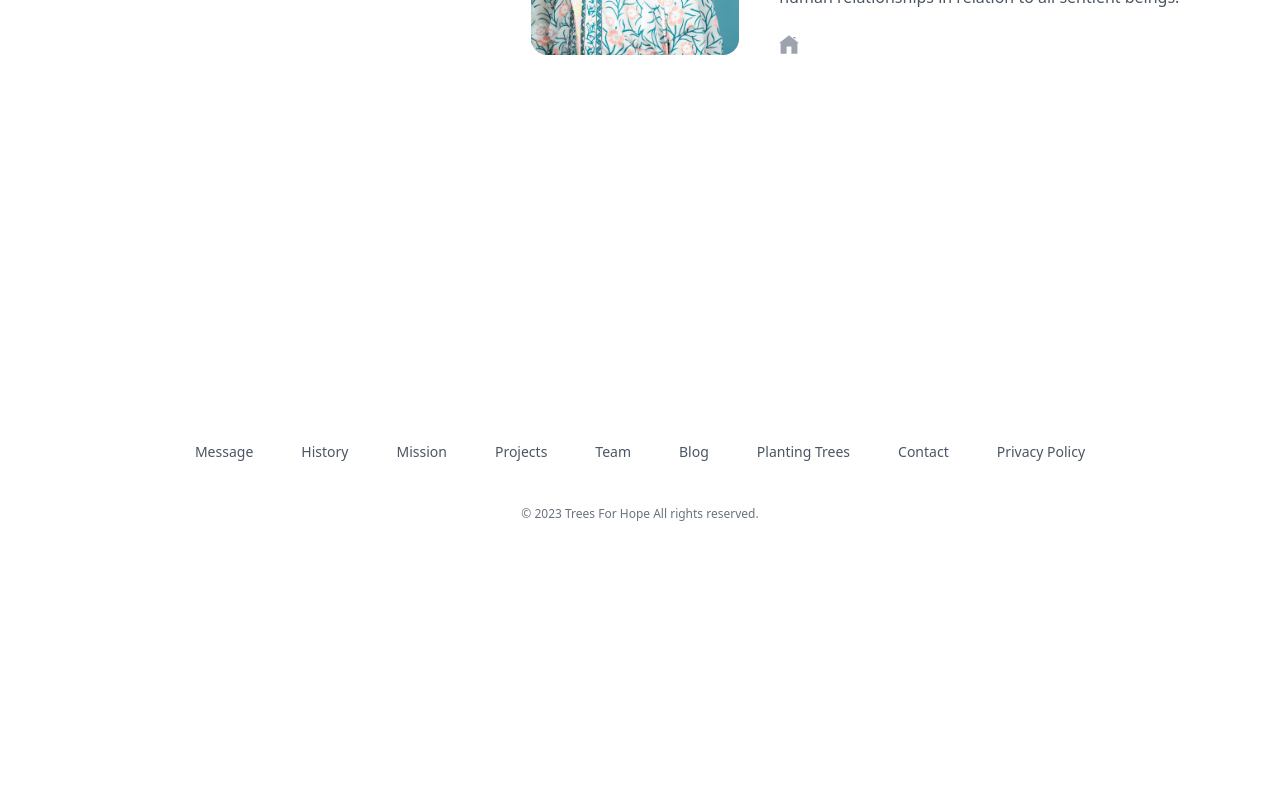
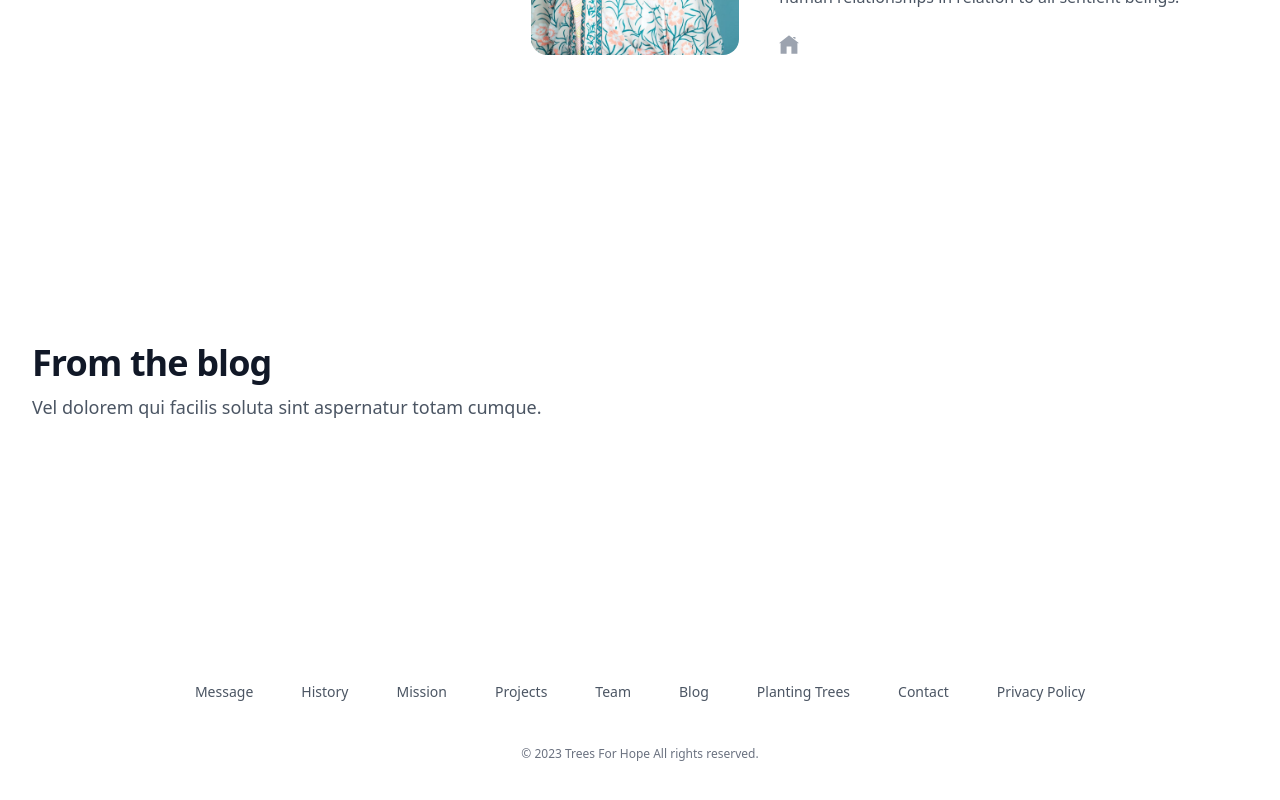
Before and after one commit to nirdoshyaqin/trees_for_hope, a Next.js app: page /home in a window 1280 px wide. Shown: the part 5998-6798 px from the top of the page. Before the commit the page ends 6618 px from the top, so only its background shows below. Built offline with nearby package versions, Linux system fonts and the light colour scheme.

Commit message:
ブログセクション表示＆ロゴセクション非表示

```diff
--- a/pages/home.js
+++ b/pages/home.js
@@ -11,7 +11,6 @@ import Footer from "@/components/footer";
 import Timeline from "@/components/Timeline";
 import Mission from "@/components/Mission";
 import Vision from "@/components/Vision";
-// import LogoCloud from "@/components/LogoCloud";
 import Team from "@/components/Team";
 import Blog from "@/components/Blog";
 
@@ -127,13 +126,12 @@ export default function Home() {
           <div className="mt-32 sm:mt-40 xl:mx-auto xl:max-w-7xl xl:px-8">
             <img src="https://images.unsplash.com/photo-1529156069898-49953e39b3ac?ixlib=rb-4.0.3&ixid=MnwxMjA3fDB8MHxwaG90by1wYWdlfHx8fGVufDB8fHx8&auto=format&fit=crop&w=2832&q=80" alt="" className="aspect-[5/2] w-full object-cover xl:rounded-3xl" />
           </div>
-
           {/* Vision section */}
           <Vision />
           {/* Team section */}
           <Team />
           {/* Blog section */}
-          {/* <Blog /> */}
+          <Blog />
         </main>
 
         {/* Footer */}
```
